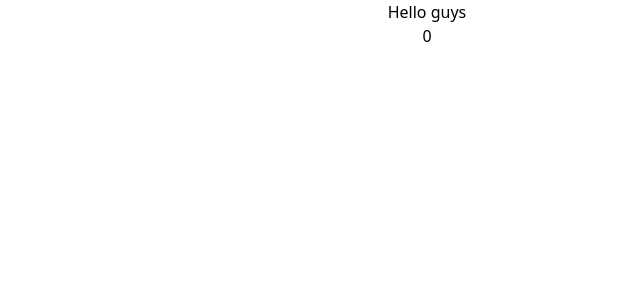
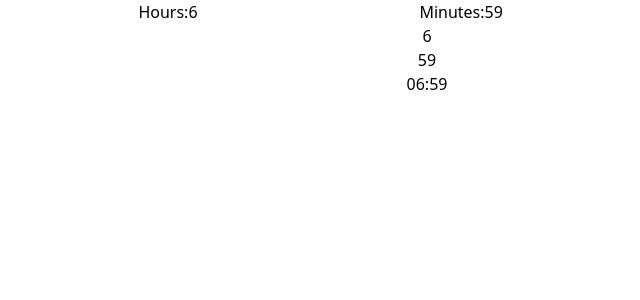
Before and after one commit to jollymick90/timbratura, a React (Create React App) app: page / in a window 1280 px wide. Shown: the top 300 px of the page, without its empty margins (213-853 px from the left). Built offline with nearby package versions, Linux system fonts and the light colour scheme.

Commit message:
Improve ClockHoursMinutesInput with hooks state and effect

```diff
--- a/src/App.tsx
+++ b/src/App.tsx
@@ -4,6 +4,7 @@ import React from 'react';
 import './App.css';
 import { hoursMinutes } from './core/time-print';
 import { extractTimeWorkHM } from './core/timer-utils';
+import ClockInput from './components/ClockInput'
 
 function App() {
   let result = "0"
@@ -14,9 +15,9 @@ function App() {
 
   function testCalc() {
     console.log("test");
-    console.log(hoursMinutes(extractTimeWorkHM(8,21,13,8)));
-    console.log(hoursMinutes(extractTimeWorkHM(13,8,14,5)));
-    console.log(hoursMinutes(extractTimeWorkHM(14,5,18,6)));
+    console.log(hoursMinutes(extractTimeWorkHM(7,55,13,8)));
+    console.log(hoursMinutes(extractTimeWorkHM(13,8,13,47)));
+    console.log(hoursMinutes(extractTimeWorkHM(13,47,17,16)));
   }
 
   testCalc();
@@ -26,11 +27,8 @@ function App() {
 
     <div className="App h-full">
 
-      Hello guys
+      <ClockInput></ClockInput>
 
-        <div>
-          {result}
-        </div>
     </div>
   );
 }
--- /dev/null
+++ b/src/components/ClockHoursMinutesInput.tsx
@@ -0,0 +1,86 @@
+import { useEffect, useState } from 'react';
+import { formattedDecimal } from '../core/time-print';
+
+import { ClockTime } from '../model/clock-time';
+enum ClockFieldSet {
+    MINUTES,
+    HOURS
+}
+export interface ClockHoursMinutesInputP {
+    allDay?: boolean;
+    clockTime?: ClockTime;
+    handleClockTime?: (clockTimeSetted: ClockTime) => void
+}
+const ClockHoursMinutesInput = (props?: ClockHoursMinutesInputP) => {
+
+    const [hours, setHours] = useState(new Date().getHours());
+    const [minutes, setMinutes] = useState(new Date().getMinutes());
+    const hDay = props && props.allDay === true ? true : false;
+    const formatHours = hDay ? 12 : 24;
+    // useEffect(() => {
+    //     // action on update of movies
+    // }, [movies]);
+    useEffect(() => {
+        updatePropsTime();
+    }, [hours, minutes])
+
+    const updatePropsTime = () => {
+        if (props && props.handleClockTime) {
+            console.log(hours, minutes)
+            const clockTime = {
+                hours: hours,
+                minutes: minutes,
+                hoursMinutesLabel: `${formattedDecimal(hours)}:${formattedDecimal(minutes)}`
+            }
+
+            props.handleClockTime(clockTime);
+
+        }
+    }
+
+    const setHoursMinutes = (value: number, type: ClockFieldSet) => {
+        switch (type) {
+            case ClockFieldSet.HOURS:
+                console.log("onChange", value, value % formatHours)
+
+                setHours(value % formatHours);
+                break;
+
+            case ClockFieldSet.MINUTES:
+                console.log("onChange", value, value % 60)
+
+                setMinutes(value % 60);
+                break;
+
+            default:
+                break;
+        }
+    }
+
+    return (
+        <>
+            <label>
+                Hours:
+                <input
+                    type="numeric"
+                    value={hours}
+                    onChange={e => setHoursMinutes(parseInt(e.target.value), ClockFieldSet.HOURS)}
+
+                    // onKeyUp={e => setHoursMinutes(parseInt(e.code), ClockFieldSet.HOURS)}
+                />
+            </label>
+            <label>
+                Minutes:
+                <input
+                    type="numeric"
+                    value={minutes}
+                    onChange={e => setHoursMinutes(parseInt(e.target.value), ClockFieldSet.MINUTES)}
+                    // onKeyUp={e => setHoursMinutes(parseInt(e.code), ClockFieldSet.MINUTES)}
+                />
+            </label>
+        </>
+    )
+
+}
+
+export default ClockHoursMinutesInput;
--- /dev/null
+++ b/src/components/ClockInput.tsx
@@ -0,0 +1,32 @@
+import { useState } from 'react';
+
+import { ClockTime, defaultTimeInit } from '../model/clock-time';
+import ClockHoursMinutesInput from './ClockHoursMinutesInput';
+
+const ClockInput = () => {
+    const defaultV: ClockTime = defaultTimeInit;
+    const [clockTime, setClockTime] = useState(defaultV);
+
+    return (
+        <>
+            <ClockHoursMinutesInput
+                clockTime={clockTime}
+                handleClockTime={(clockTimeSetted) => setClockTime(clockTimeSetted)} />
+
+            <div>
+                <p>
+                    {clockTime.hours}
+                </p>
+                <p>
+                    {clockTime.minutes}
+                </p>
+                <p>
+                    {clockTime.hoursMinutesLabel}
+                </p>
+            </div>
+        </>
+    )
+
+}
+
+export default ClockInput;
--- a/src/components/TimeWorkInputHM.tsx
+++ /dev/null
@@ -1,35 +0,0 @@
-import { useState } from 'react';
-import { hoursMinutes } from '../core/time-print';
-import { extractTimeWorkHM } from '../core/timer-utils';
-
-const TimeWorkInputHM = () => {
-
-    const [hours, setHours] = useState(new Date().getHours());
-    const [minutes, setMinutes] = useState(new Date().getMinutes());
-
-
-    return (
-        <>
-            <label>
-                Hours:
-                <input
-                    type="numeric"
-                    value={hours}
-                    onChange={e => setHours(parseInt(e.target.value))}
-                />
-            </label>
-            <label>
-                Minutes:
-                <input
-                    type="numeric"
-                    value={minutes}
-                    onChange={e => setMinutes(parseInt(e.target.value))}
-                />
-            </label>
-
-        </>
-    )
-
-}
-
-export default TimeWorkInputHM;
--- a/src/core/time-print.ts
+++ b/src/core/time-print.ts
@@ -5,3 +5,12 @@ export const hoursMinutes = (minutes: number) => {
 
     return `${hours}h ${m}`;
 }
+
+
+export const formattedDecimal = (val: number): string => {
+    if (val > -10 && val < 10)
+        return `0${val}`;
+    else
+        return `${val}`;
+
+}
--- /dev/null
+++ b/src/model/clock-time.ts
@@ -0,0 +1,7 @@
+export interface ClockTime {
+    hours: number,
+    minutes: number,
+    hoursMinutesLabel: string
+}
+
+export const defaultTimeInit: ClockTime = { minutes: 0, hours: 0, hoursMinutesLabel: "00:00" };
```
Also changed, not shown: src/components/TimeWorkInput.tsx (deleted, +0 -15 lines).
